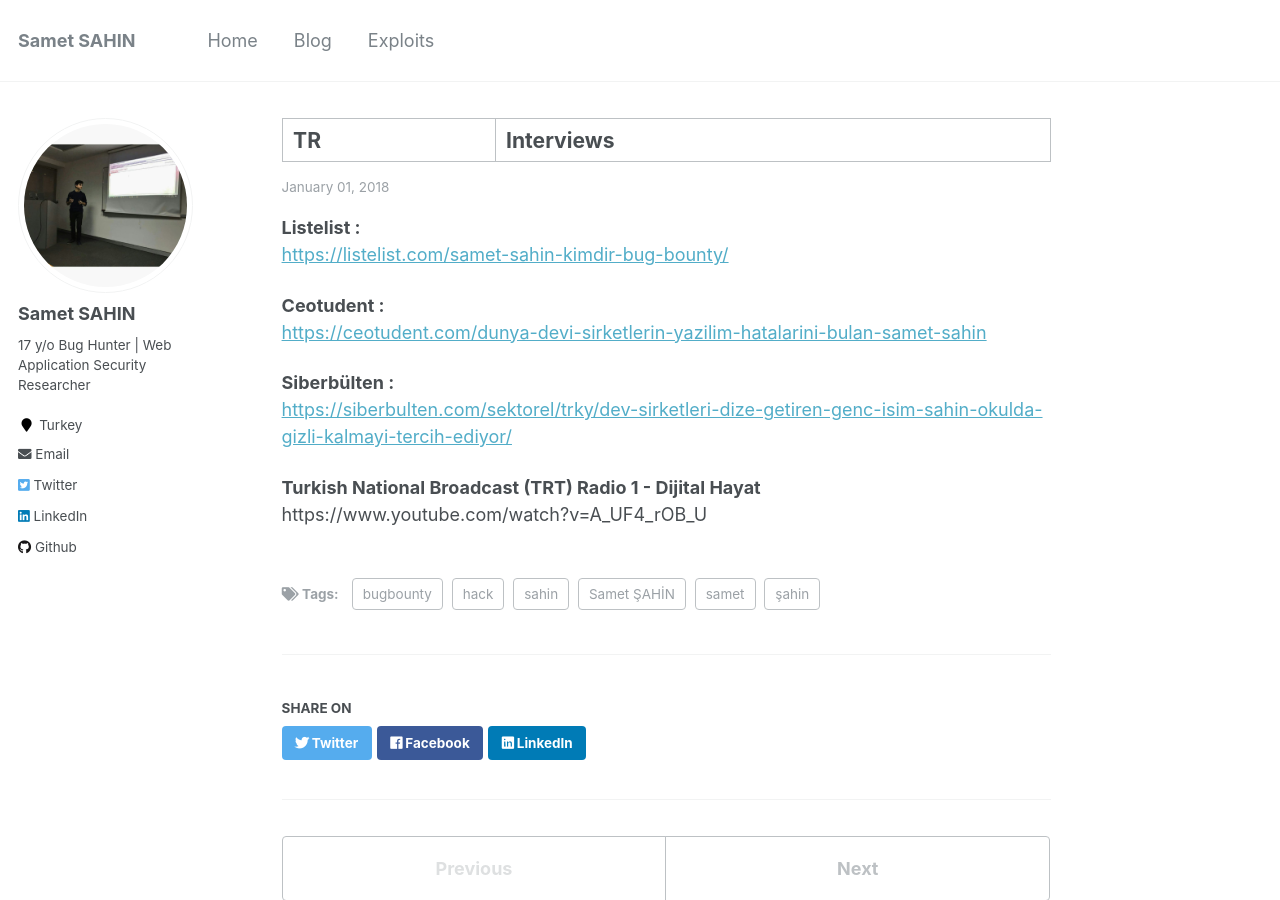
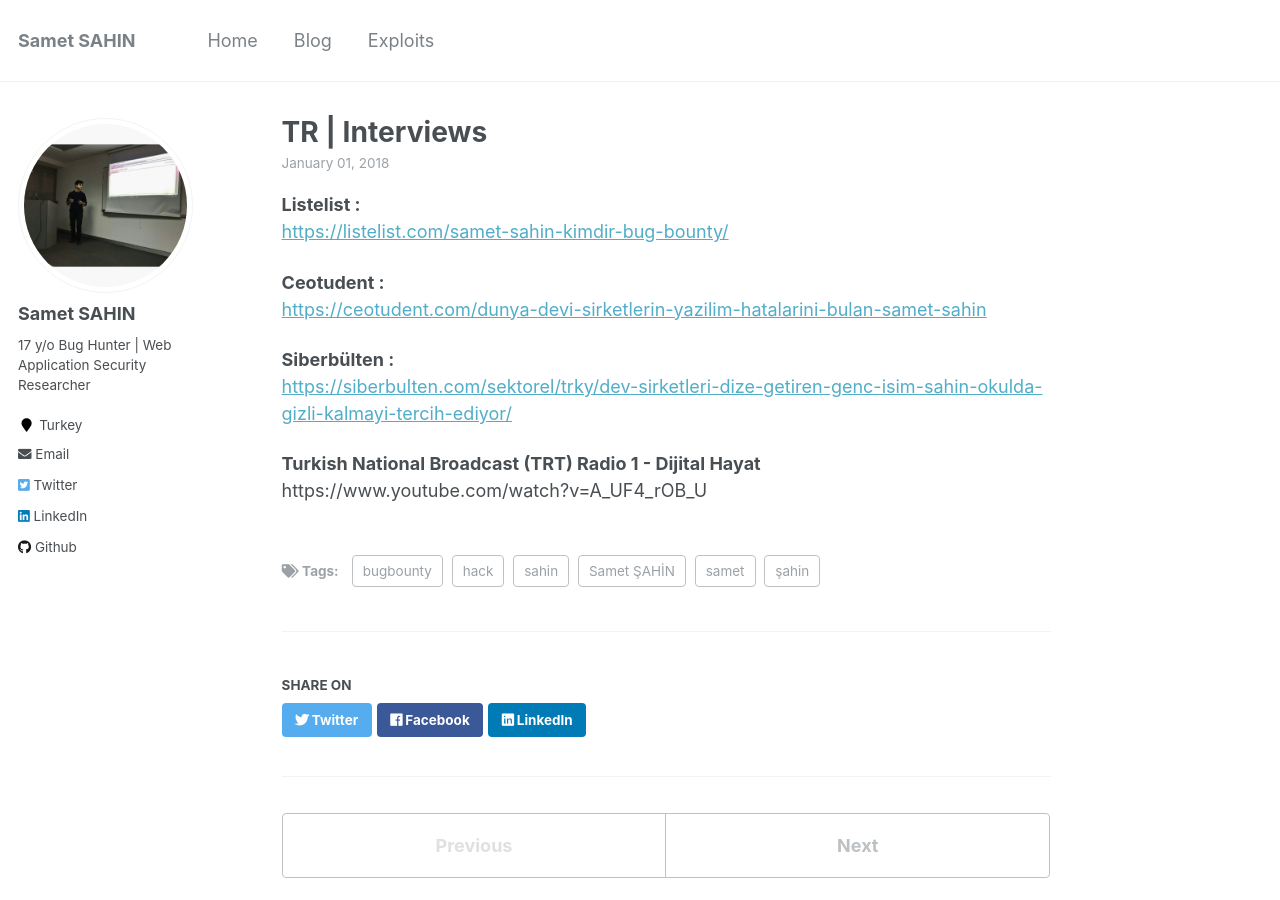
Before and after one commit to sametsahinnet/netwebsite, a Jekyll site: the page built from _posts/2018-01-01-interviews.md, in a window 1280 px wide and 900 px high. Built offline with Jekyll 4.4.1, drawn with Linux system fonts in a browser that asks for light colours.

```diff
--- a/_posts/2018-01-01-interviews.md
+++ b/_posts/2018-01-01-interviews.md
@@ -1,5 +1,5 @@
 ---
-title: 'TR | Interviews'
+title: 'TR \| Interviews'
 date: 2018-01-01
 permalink: /posts/interviews/
 tags:
@@ -9,7 +9,7 @@ tags:
   - şahin
   - samet
   - Samet ŞAHİN
-excerpt: 'TR | Interviews'
+excerpt: 'TR \| Interviews'
 ---
 **Listelist :**
 [https://listelist.com/samet-sahin-kimdir-bug-bounty/](https://listelist.com/samet-sahin-kimdir-bug-bounty/)
```
